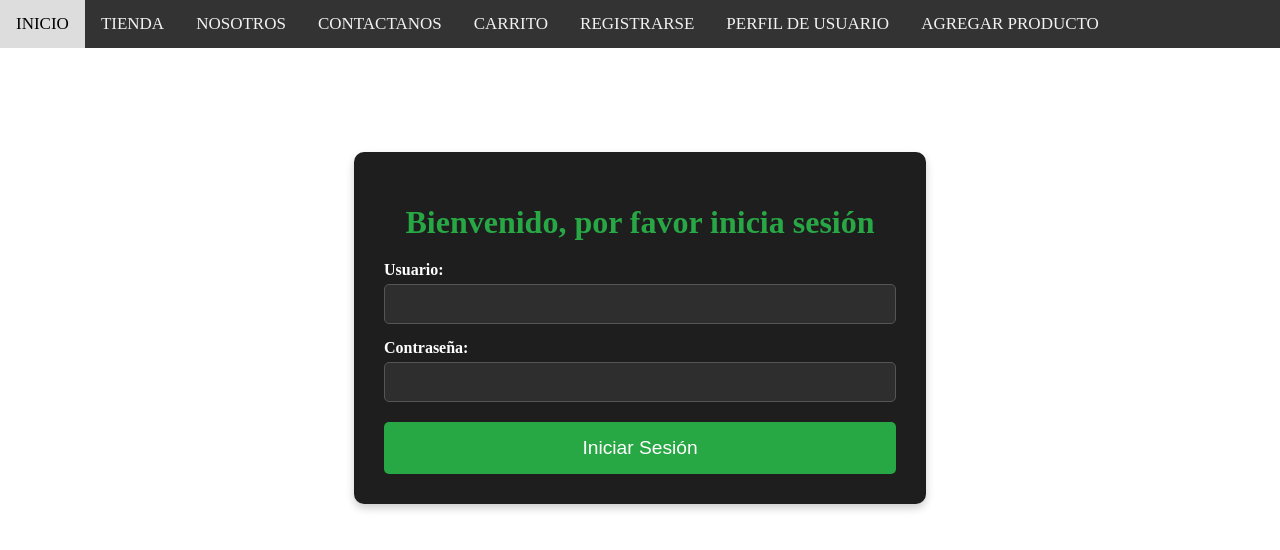
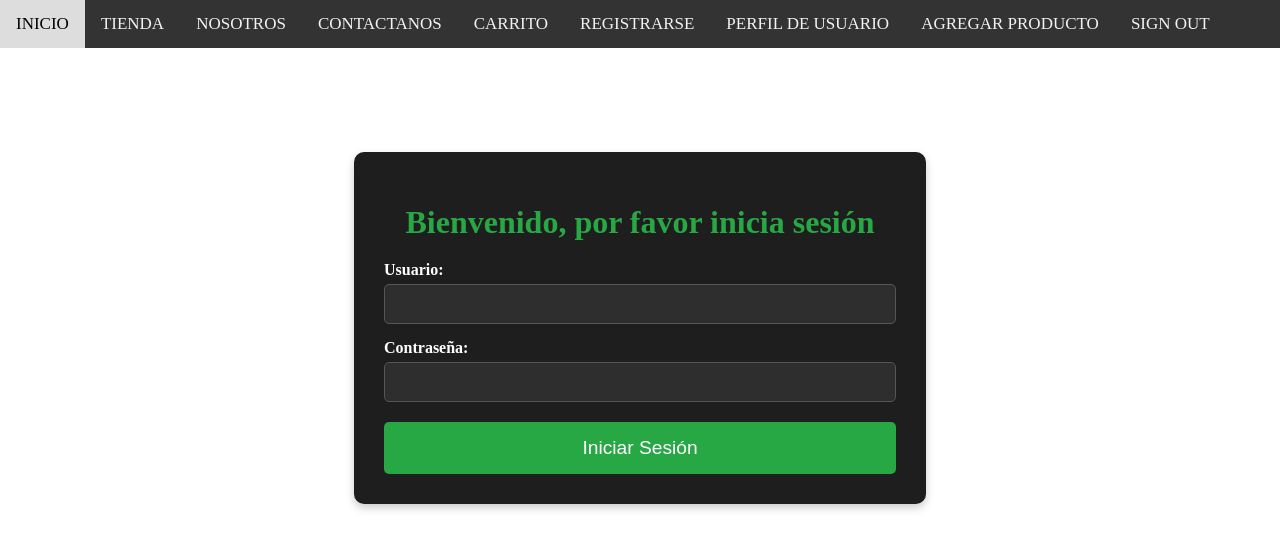
Before and after one commit to A-Joaquin/avanceAngular, an Angular app: page /login in a window 1280 px wide. Shown: the top 550 px of the page. Built offline with nearby package versions, Linux system fonts and the light colour scheme.

Commit message:
sign out añadido

```diff
--- a/src/app/app.component.html
+++ b/src/app/app.component.html
@@ -7,6 +7,6 @@
   <a [routerLink]="['sign-up']" [routerLinkActive]="['active']">Registrarse</a>
   <a [routerLink]="['vista-perfil']" [routerLinkActive]="['active']">Perfil de Usuario</a>
   <a [routerLink]="['agregar-producto']" [routerLinkActive]="['active']">Agregar producto</a>
-
+  <a href="#" (click)="signOut()">Sign Out</a>
 </div>
 <router-outlet/>
--- a/src/app/app.component.ts
+++ b/src/app/app.component.ts
@@ -1,6 +1,6 @@
-import { Component } from '@angular/core';
+import { Component,inject } from '@angular/core';
 import { RouterLink, RouterLinkActive, RouterOutlet } from '@angular/router';
-
+import { Router } from '@angular/router';
 @Component({
   selector: 'app-root',
   standalone: true,
@@ -10,4 +10,12 @@ import { RouterLink, RouterLinkActive, RouterOutlet } from '@angular/router';
 })
 export class AppComponent {
   title = 'mi-tienda';
+  router: Router=inject(Router);
+  signOut(): void {
+    // Eliminar el token del almacenamiento local (localStorage)
+    localStorage.removeItem('token');
+
+    // Redirigir al usuario a la página de inicio de sesión o inicio
+    this.router.navigate(['/inicio']);
+  }
 }
```
